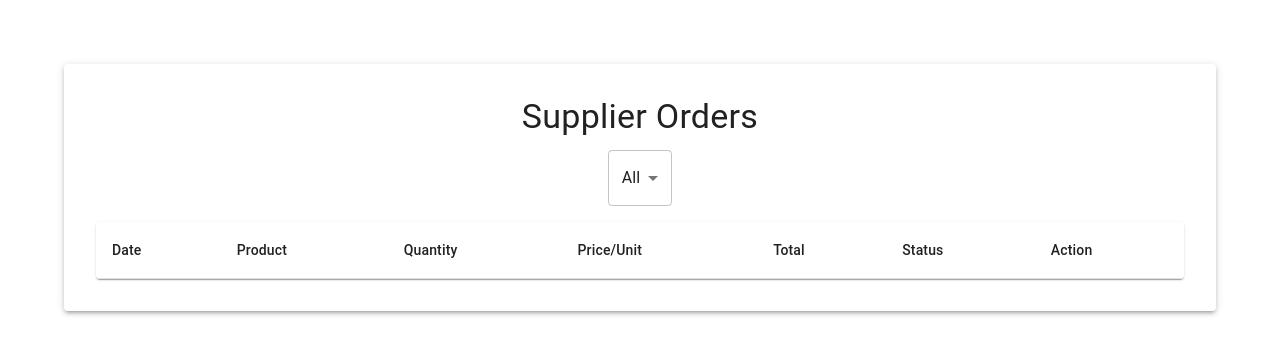
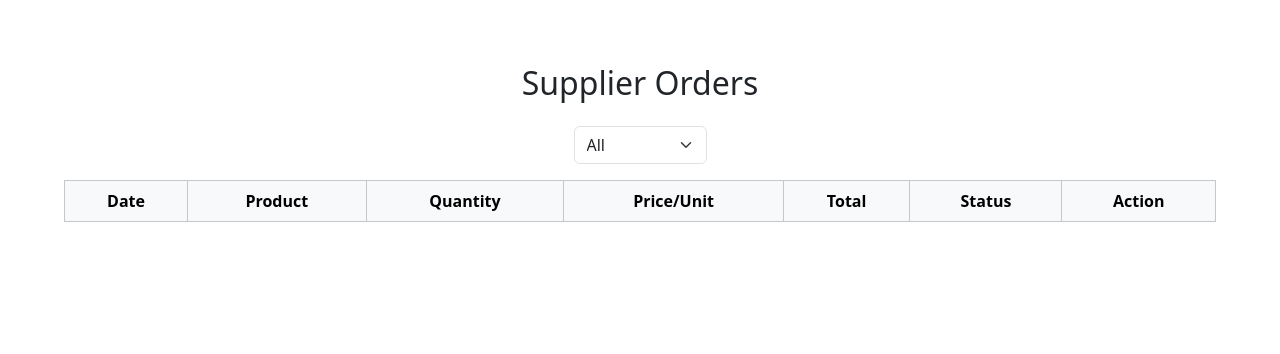
Before and after one commit to SaraGrinzaig/Hadasim-Project, a React (Vite) app in the folder Part D/grocery-frontend/: page /supplier in a window 1280 px wide. Shown: the top 354 px of the page. Built offline with nearby package versions, Linux system fonts and the light colour scheme; sample sign-in values are in the browser's storage.

Commit message:
improve suppliers orders visual

```diff
--- a/Part D/grocery-frontend/src/pages/supplier/OrdersList.tsx
+++ b/Part D/grocery-frontend/src/pages/supplier/OrdersList.tsx
@@ -1,13 +1,13 @@
-import {
-    Table,
-    TableBody,
-    TableCell,
-    TableContainer,
-    TableHead,
-    TableRow,
-    Paper,
-    Button,
-} from '@mui/material';
+// import {
+//     Table,
+//     TableBody,
+//     TableCell,
+//     TableContainer,
+//     TableHead,
+//     TableRow,
+//     Paper,
+//     Button,
+// } from '@mui/material';
 
 interface Good {
     _id: string;
@@ -38,46 +38,51 @@ interface OrdersListProps {
 
 const OrdersList = ({ orders, onApprove }: OrdersListProps) => {
     return (
-        <TableContainer component={Paper}>
-            <Table>
-                <TableHead>
-                    <TableRow>
-                        <TableCell>Date</TableCell>
-                        <TableCell>Product</TableCell>
-                        <TableCell>Quantity</TableCell>
-                        <TableCell>Price/Unit</TableCell>
-                        <TableCell>Total</TableCell>
-                        <TableCell>Status</TableCell>
-                        <TableCell>Action</TableCell>
-                    </TableRow>
-                </TableHead>
-                <TableBody>
-                    {orders.map(order => (
+        <div className="table-responsive">
+          <table className="table table-striped table-bordered align-middle text-center">
+            <thead className="table-light">
+              <tr>
+                <th>Date</th>
+                <th>Product</th>
+                <th>Quantity</th>
+                <th>Price/Unit</th>
+                <th>Total</th>
+                <th>Status</th>
+                <th>Action</th>
+              </tr>
+            </thead>
+            <tbody>
+              {orders.map(order =>
                 order.items.map(item => (
-                            <TableRow key={item._id}>
-                                <TableCell>{new Date(order.createdAt).toLocaleString()}</TableCell>
-                                <TableCell>{item.goodId.name}</TableCell>
-                                <TableCell>{item.quantity}</TableCell>
-                                <TableCell>{item.pricePerUnit}</TableCell>
-                                <TableCell>{item.totalPrice}</TableCell>
-                                <TableCell>{order.status}</TableCell>
-                                <TableCell>
+                  <tr key={item._id}>
+                    <td>{new Date(order.createdAt).toLocaleString()}</td>
+                    <td>{item.goodId.name}</td>
+                    <td>{item.quantity}</td>
+                    <td>{item.pricePerUnit}</td>
+                    <td>{item.totalPrice}</td>
+                    <td>
+                      <span className={`badge
+                        ${order.status === 'invited' ? 'bg-warning' :
+                          order.status === 'in process' ? 'bg-info' : 'bg-success'}`}>
+                        {order.status}
+                      </span>
+                    </td>
+                    <td>
                       {order.status === 'invited' && (
-                                        <Button
-                                            variant="contained"
-                                            color="primary"
+                        <button
+                          className="btn btn-primary btn-sm"
                           onClick={() => onApprove(order._id)}
                         >
                           Approve
-                                        </Button>
+                        </button>
                       )}
-                                </TableCell>
-                            </TableRow>
+                    </td>
+                  </tr>
                 ))
-                    ))}
-                </TableBody>
-            </Table>
-        </TableContainer>
+              )}
+            </tbody>
+          </table>
+        </div>
       );
 };
 
--- a/Part D/grocery-frontend/src/pages/supplier/SupplierDashboard.tsx
+++ b/Part D/grocery-frontend/src/pages/supplier/SupplierDashboard.tsx
@@ -74,27 +74,27 @@ const SupplierDashboard = () => {
 
       return (
         <Container maxWidth="lg">
-          <Paper elevation={3} sx={{ padding: 4, marginTop: 6 }}>
-            <Typography variant="h4" gutterBottom textAlign="center">
-              Supplier Orders
-            </Typography>
+          <div className="my-5">
+            <h2 className="text-center mb-4">Supplier Orders</h2>
 
-            <Box mb={2} textAlign="center">
-              <Select
+            <div className="text-center mb-3">
+              <select
+                className="form-select w-auto d-inline-block"
                 value={statusFilter}
                 onChange={e => setStatusFilter(e.target.value)}
               >
-                <MenuItem value="all">All</MenuItem>
-                <MenuItem value="invited">Invited</MenuItem>
-                <MenuItem value="in process">In Process</MenuItem>
-                <MenuItem value="completed">Completed</MenuItem>
-              </Select>
-            </Box>
+                <option value="all">All</option>
+                <option value="invited">Invited</option>
+                <option value="in process">In Process</option>
+                <option value="completed">Completed</option>
+              </select>
+            </div>
 
             <OrdersList orders={filteredOrders} onApprove={handleApprove} />
-          </Paper>
+          </div>
         </Container>
       );
+
   };
 
   export default SupplierDashboard;
```
Also changed, not shown: Part D/grocery-frontend/src/pages/storeOwner/OwnerDashboard.tsx (deleted, +0 -17 lines). Lines whose indentation alone changed are shown as unchanged.
